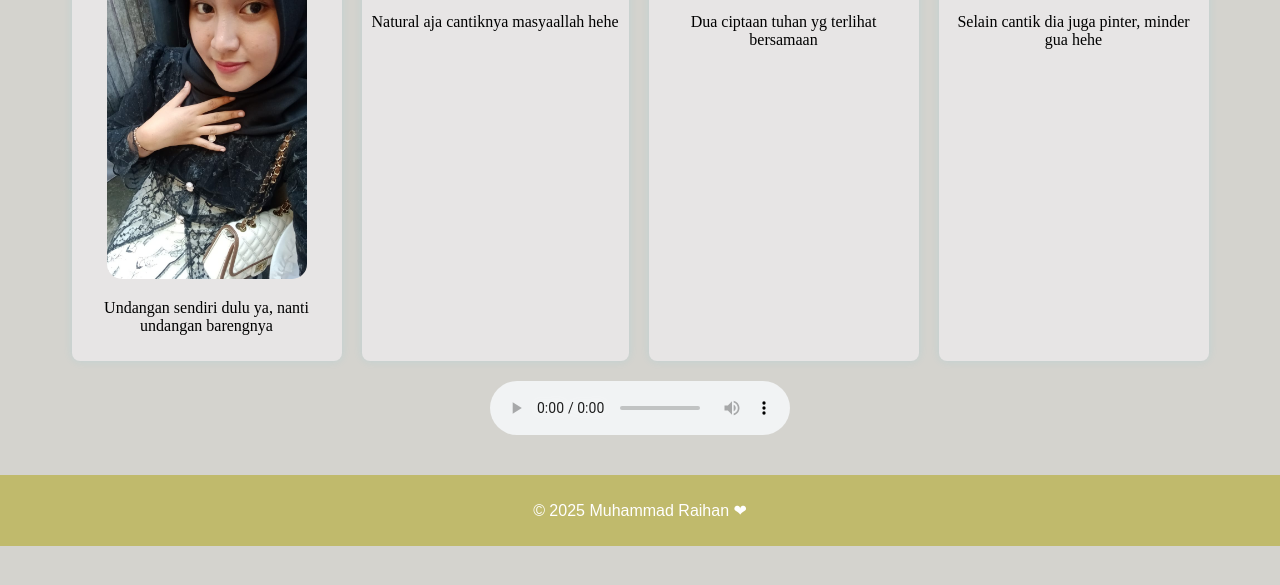
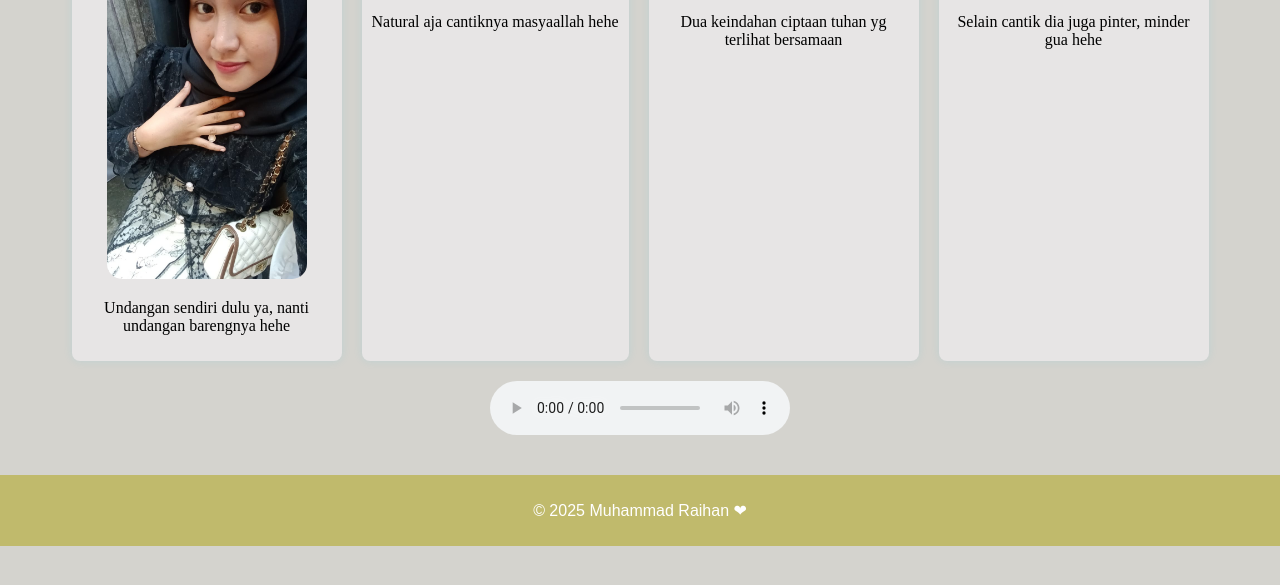
Before and after one commit to raihan761/Coba-Klik, a plain HTML site: page index.html in a window 1280 px wide. Shown: the part 205-790 px from the top of the page. Drawn offline with Linux system fonts and the light colour scheme.

Commit message:
Update index.html

```diff
--- a/index.html
+++ b/index.html
@@ -17,7 +17,7 @@
         <section class="gallery">
             <div class="photo">
                 <img src="foto/whatsap1.jpg" alt="Kenangan 1">
-                <p>Undangan sendiri dulu ya, nanti undangan barengnya</p>
+                <p>Undangan sendiri dulu ya, nanti undangan barengnya hehe</p>
             </div>
 
             <div class="photo">
@@ -28,7 +28,7 @@
 
             <div class="photo">
                 <img src="foto/whatsap3.jpg" alt="Kenangan 3">
-                <p>Dua ciptaan tuhan yg terlihat bersamaan</p>
+                <p>Dua keindahan ciptaan tuhan yg terlihat bersamaan</p>
             </div>
 
             <div class="photo">
```
